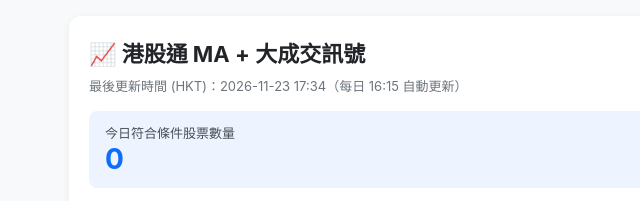
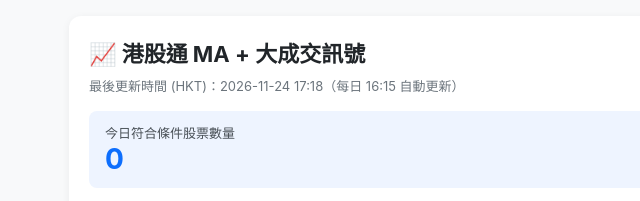
Before and after one commit to Jessyuan-gh/HK-MA-VOL-MA-SCANNER, a plain HTML site: page index.html in a window 1280 px wide. Shown: the top 201 px of the page, 211-851 px from the left. Drawn offline with Linux system fonts and the light colour scheme.

Commit message:
更新每日港股通選股結果

```diff
--- a/index.html
+++ b/index.html
@@ -22,7 +22,7 @@
 <body>
 <div class="container">
   <h1>📈 港股通 MA + 大成交訊號</h1>
-  <div class="time">最後更新時間 (HKT)：2026-11-23 17:34（每日 16:15 自動更新）</div>
+  <div class="time">最後更新時間 (HKT)：2026-11-24 17:18（每日 16:15 自動更新）</div>
   <div class="metric">
     <div class="metric-label">今日符合條件股票數量</div>
     <div class="metric-val">0</div>
```
Also changed, not shown: last_update.txt.
